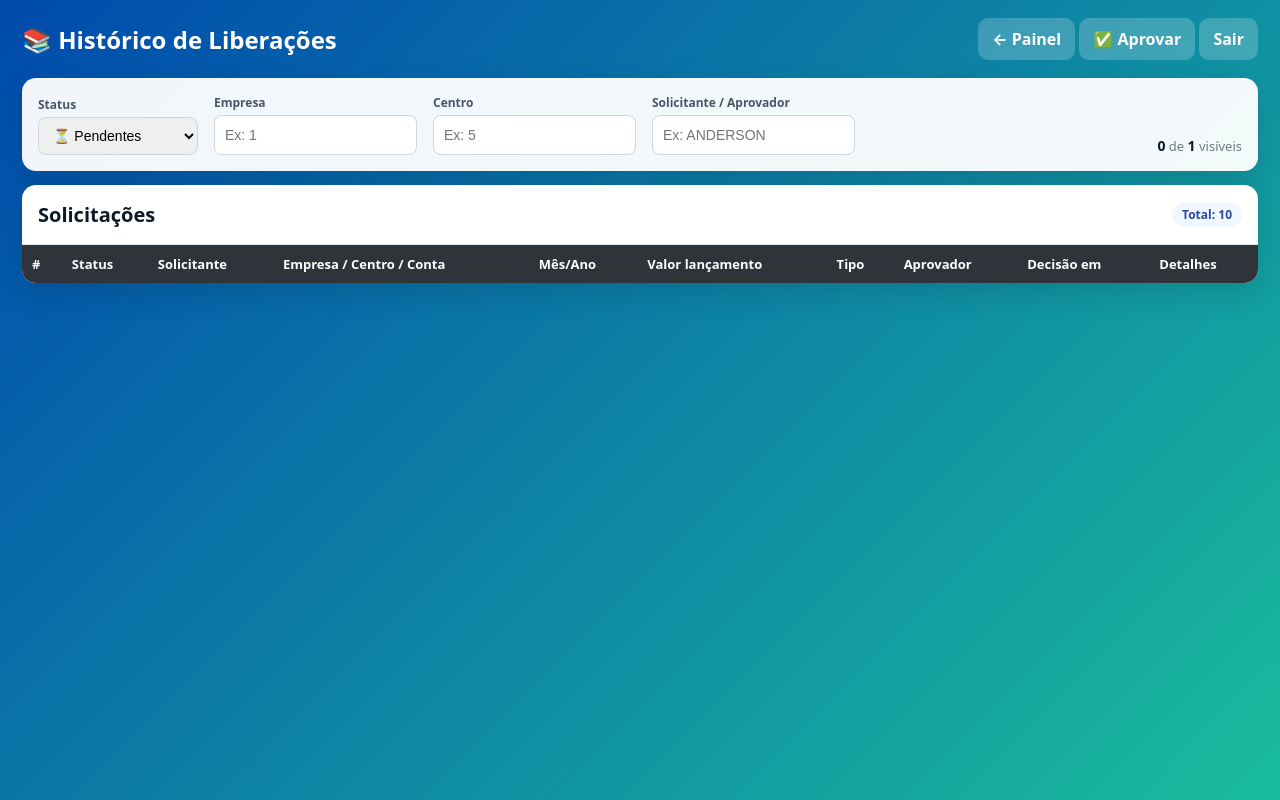
After one commit to andersonallconsultoria/previsao-app, a Django app: template core/templates/liberacoes_historico.html in a window 1280 px wide. The commit adds this page. Run offline with Django 5.2, Linux system fonts and the light colour scheme; the template is opened without the code that fills it: most values are stand-ins (such as "Sample title", 1, 10 or a date in 2020).

Commit message:
Tela Historico de Liberacoes para aprovadores
- Nova view /liberacoes/historico/ (gate: usuarios_aprovador_liberacao)
- Lista todas as solicitacoes (default filtro = Pendentes)
- Filtros client-side: status, empresa, centro, solicitante/aprovador
- Mostra detalhes em <details>: justificativa, observacao, valores, consumo
- Botao 'Historico' adicionado no painel principal (so aparece para aprovadores)
- Service module: listar_historico() consome endpoint /liberacao_historico (DB2)

Requer: cadastro do endpoint /liberacao_historico no CISS-Poder (SQL no chat)

```diff
--- /dev/null
+++ b/core/templates/liberacoes_historico.html
@@ -0,0 +1,229 @@
+{% load custom_filters %}
+<!DOCTYPE html>
+<html lang="pt-br">
+<head>
+  <meta charset="UTF-8">
+  <title>Histórico de Liberações</title>
+  <style>
+    body{ margin:0; font-family: system-ui, -apple-system, "Segoe UI", Roboto, Arial, sans-serif;
+          background: linear-gradient(135deg, #004AAD, #1ABC9C); min-height:100vh; color:#0b1b2a;}
+    .topbar{ padding:18px 22px; display:flex; justify-content:space-between; align-items:center; color:#fff; gap:16px; flex-wrap:wrap;}
+    .brand{ font-size:24px; font-weight:800; display:flex; gap:8px; align-items:center;}
+    .actions a{ background: rgba(255,255,255,.2); color:#fff; padding:10px 14px; border-radius:10px;
+                text-decoration:none; font-weight:700; display:inline-block;}
+    .actions a:hover{ background: rgba(255,255,255,.3);}
+    .wrap{ padding: 0 22px 28px;}
+
+    .filters-box{ background: rgba(255,255,255,.95); border-radius:14px; padding:16px;
+                  box-shadow: 0 10px 30px rgba(0,0,0,.12); margin-bottom:14px;
+                  display:flex; gap:16px; align-items:end; flex-wrap:wrap;}
+    .filters-box label{ font-size:12px; color:#475569; font-weight:700; display:block; margin-bottom:4px;}
+    .filters-box select, .filters-box input{ height:38px; border:1px solid #d1d5db; border-radius:8px;
+                                              padding: 0 10px; font-size:14px; min-width:160px;}
+    .filters-box .stats{ flex:1; text-align:right; color:#6b7a89; font-size:13px;}
+    .filters-box .stats b{ color:#0b1b2a; font-size:14px;}
+
+    .card{ background:#fff; border-radius:14px; box-shadow: 0 10px 30px rgba(0,0,0,.12); overflow:hidden;}
+    .card-title{ padding:16px; border-bottom:1px solid #e6ebf0; display:flex; justify-content:space-between; align-items:center; gap:12px; flex-wrap:wrap;}
+    .card-title h2{ margin:0; font-size:20px; font-weight:900;}
+    .pill-info{ background:#f2f6ff; color:#264b9b; padding:4px 10px; border-radius:999px; font-size:12px; font-weight:800;}
+
+    .table-wrap{ overflow:auto; max-height:75vh;}
+    table.lib{ width:100%; border-collapse:separate; border-spacing:0; font-size:13px;}
+    table.lib thead th{ position:sticky; top:0; background:#2f343a; color:#fff; padding:10px;
+                        text-align:left; font-weight:800; white-space:nowrap; z-index:2;}
+    table.lib tbody td{ border-bottom:1px solid #e6ebf0; padding:10px; vertical-align:top;}
+    table.lib tbody tr:hover td{ background:#f8fafc;}
+    .num{ text-align:right; font-variant-numeric:tabular-nums;}
+
+    .status{ display:inline-flex; padding:4px 10px; border-radius:999px; font-weight:800; font-size:11px;}
+    .status.P{ background:#fff7ed; color:#b54708; border:1px solid #fed7aa;}
+    .status.A{ background:#ecfdf3; color:#1f9d57; border:1px solid #bbf7d0;}
+    .status.U{ background:#dbf6e6; color:#0f6848; border:1px solid #86efac;}
+    .status.R{ background:#fff1f2; color:#dc2626; border:1px solid #fecdd3;}
+
+    .pill-tipo{ background:#eef2ff; color:#3730a3; padding:2px 8px; border-radius:999px; font-size:11px; font-weight:800;}
+    .pill-tipo.U{ background:#fef3c7; color:#92400e;}
+    .pill-tipo.V{ background:#e0e7ff; color:#3730a3;}
+    .pill-tipo.P{ background:#fce7f3; color:#9d174d;}
+
+    details summary{ cursor:pointer; color:#1a355c; font-weight:700; font-size:12px;}
+    details .meta{ background:#f9fafb; padding:8px; border-radius:6px; margin-top:6px; font-size:12px;
+                    color:#374151; line-height:1.4;}
+
+    .empty{ padding:48px; text-align:center; color:#6b7a89;}
+    .empty h3{ margin:0 0 8px; font-size:20px; color:#0b1b2a;}
+  </style>
+</head>
+<body>
+
+<div class="topbar">
+  <div class="brand">📚 Histórico de Liberações</div>
+  <div class="actions">
+    <a href="{% url 'painel' %}">← Painel</a>
+    <a href="{% url 'liberacoes_aprovar' %}">✅ Aprovar</a>
+    <a href="{% url 'logout' %}">Sair</a>
+  </div>
+</div>
+
+<div class="wrap">
+
+  <div class="filters-box">
+    <div>
+      <label>Status</label>
+      <select id="fStatus">
+        <option value="P" selected>⏳ Pendentes</option>
+        <option value="A">✓ Aprovadas</option>
+        <option value="U">✅ Usadas</option>
+        <option value="R">✗ Recusadas</option>
+        <option value="">Todos</option>
+      </select>
+    </div>
+    <div>
+      <label>Empresa</label>
+      <input type="text" id="fEmpresa" placeholder="Ex: 1" inputmode="numeric">
+    </div>
+    <div>
+      <label>Centro</label>
+      <input type="text" id="fCentro" placeholder="Ex: 5" inputmode="numeric">
+    </div>
+    <div>
+      <label>Solicitante / Aprovador</label>
+      <input type="text" id="fUsuario" placeholder="Ex: ANDERSON">
+    </div>
+    <div class="stats" id="stats">— de —</div>
+  </div>
+
+  <div class="card">
+    <div class="card-title">
+      <h2>Solicitações</h2>
+      <span class="pill-info" id="pillTotal">Total: {{ total }}</span>
+    </div>
+
+    <div class="table-wrap">
+      {% if historico %}
+      <table class="lib" id="tblHistorico">
+        <thead>
+          <tr>
+            <th>#</th>
+            <th>Status</th>
+            <th>Solicitante</th>
+            <th>Empresa / Centro / Conta</th>
+            <th>Mês/Ano</th>
+            <th class="num">Valor lançamento</th>
+            <th>Tipo</th>
+            <th>Aprovador</th>
+            <th>Decisão em</th>
+            <th>Detalhes</th>
+          </tr>
+        </thead>
+        <tbody id="tbodyHist">
+          {% for s in historico %}
+          <tr data-status="{{ s.flagStatus }}"
+              data-empresa="{{ s.idempresa }}"
+              data-centro="{{ s.idcentroresultado }}"
+              data-userso="{% firstof s.usersoSol "" %}"
+              data-aprovador="{% firstof s.usuarioAprovador "" %}">
+            <td>{{ s.idsolicitacao }}</td>
+            <td>
+              {% with st=s.flagStatus %}
+                <span class="status {{ st }}">
+                  {% if st == 'P' %}⏳ Pendente
+                  {% elif st == 'A' %}✓ Aprovada
+                  {% elif st == 'U' %}✅ Usada
+                  {% elif st == 'R' %}✗ Recusada
+                  {% else %}{{ st }}{% endif %}
+                </span>
+              {% endwith %}
+            </td>
+            <td><b>{% firstof s.usersoSol s.idusuarioSol "-" %}</b></td>
+            <td>
+              Emp: <b>{{ s.idempresa }}</b><br>
+              CR: <b>{{ s.idcentroresultado }}</b><br>
+              Cta: <b>{{ s.idctacontabil }}</b>
+            </td>
+            <td>{% if s.dtmovimento %}{{ s.dtmovimento|slice:"5:7" }}/{{ s.dtmovimento|slice:":4" }}{% else %}-{% endif %}</td>
+            <td class="num">{{ s.vallancamento|floatformat:2 }}</td>
+            <td>
+              {% if s.tipoLiberacao %}
+                <span class="pill-tipo {{ s.tipoLiberacao }}">
+                  {% if s.tipoLiberacao == 'U' %}🔒 One-shot
+                  {% elif s.tipoLiberacao == 'V' %}💰 R$ {{ s.valorLibExtra|floatformat:2 }}
+                  {% elif s.tipoLiberacao == 'P' %}📊 {{ s.percLibExtra|floatformat:1 }}%
+                  {% else %}{{ s.tipoLiberacao }}{% endif %}
+                </span>
+              {% else %}<span style="color:#9ca3af">—</span>{% endif %}
+            </td>
+            <td>{% firstof s.usuarioAprovador "—" %}</td>
+            <td>{% firstof s.dtDecisao "—" %}</td>
+            <td>
+              <details>
+                <summary>Ver</summary>
+                <div class="meta">
+                  <b>Solicitado:</b> {% firstof s.dtSolicitacao "-" %}<br>
+                  <b>Origem:</b> {% firstof s.origem "-" %}<br>
+                  <b>Tentativas:</b> {% firstof s.numTentativas 1 %}<br>
+                  <b>Previsto:</b> R$ {{ s.valorPrevisto|default:0|floatformat:2 }}<br>
+                  <b>Realizado:</b> R$ {{ s.valorRealizado|default:0|floatformat:2 }}<br>
+                  <b>Excedente:</b> R$ {{ s.valorExcedente|default:0|floatformat:2 }}<br>
+                  <b>Justificativa:</b> {% firstof s.justificativa "(vazia)" %}<br>
+                  <b>Observação aprovador:</b> {% firstof s.observacao "(vazia)" %}<br>
+                  {% if s.tipoLiberacao == 'V' and s.valorJaConsumido %}
+                  <b>Consumido:</b> R$ {{ s.valorJaConsumido|floatformat:2 }}<br>
+                  {% endif %}
+                </div>
+              </details>
+            </td>
+          </tr>
+          {% endfor %}
+        </tbody>
+      </table>
+      {% else %}
+      <div class="empty">
+        <h3>📭 Nenhuma solicitação encontrada</h3>
+      </div>
+      {% endif %}
+    </div>
+  </div>
+</div>
+
+<script>
+function aplicarFiltros(){
+  const fStatus = document.getElementById('fStatus').value.toUpperCase();
+  const fEmpresa = document.getElementById('fEmpresa').value.trim();
+  const fCentro = document.getElementById('fCentro').value.trim();
+  const fUsuario = document.getElementById('fUsuario').value.trim().toUpperCase();
+
+  let visiveis = 0;
+  const linhas = document.querySelectorAll('#tbodyHist tr');
+  linhas.forEach(tr => {
+    const status = tr.dataset.status || '';
+    const empresa = tr.dataset.empresa || '';
+    const centro = tr.dataset.centro || '';
+    const userso = (tr.dataset.userso || '').toUpperCase();
+    const aprovador = (tr.dataset.aprovador || '').toUpperCase();
+
+    let ok = true;
+    if (fStatus && status !== fStatus) ok = false;
+    if (fEmpresa && empresa !== fEmpresa) ok = false;
+    if (fCentro && centro !== fCentro) ok = false;
+    if (fUsuario && !userso.includes(fUsuario) && !aprovador.includes(fUsuario)) ok = false;
+
+    tr.style.display = ok ? '' : 'none';
+    if (ok) visiveis++;
+  });
+
+  const total = linhas.length;
+  document.getElementById('stats').innerHTML = `<b>${visiveis}</b> de <b>${total}</b> visíveis`;
+}
+
+document.querySelectorAll('#fStatus, #fEmpresa, #fCentro, #fUsuario').forEach(el => {
+  el.addEventListener('input', aplicarFiltros);
+  el.addEventListener('change', aplicarFiltros);
+});
+
+aplicarFiltros();  // aplica filtro default (Pendentes)
+</script>
+
+</body>
+</html>
--- a/core/templates/painel.html
+++ b/core/templates/painel.html
@@ -199,6 +199,7 @@
             ✅ Aprovar Liberações
             <span id="badge-pendentes" class="badge-count">0</span>
           </a>
+          <a href="{% url 'liberacoes_historico' %}" class="btn" style="background:#0891b2;color:#fff;">📚 Histórico</a>
         {% endif %}
         <button type="button" class="btn btn-cyan" id="btnExportar" {% if not consultou %}disabled{% endif %}>📤 Exportar Excel</button>
       </div>
--- a/core/urls.py
+++ b/core/urls.py
@@ -28,6 +28,7 @@ urlpatterns = [
     path('liberacoes/minhas/', views.liberacoes_minhas_view, name='liberacoes_minhas'),
     path('liberacoes/decidir/', views.liberacao_decidir_ajax, name='liberacao_decidir'),
     path('liberacoes/count/', views.liberacao_count_ajax, name='liberacao_count'),
+    path('liberacoes/historico/', views.liberacoes_historico_view, name='liberacoes_historico'),
     path('liberacoes/criar/', views.liberacao_criar_ajax, name='liberacao_criar'),
 
 ]
```
Also changed, not shown: core/liberacoes_service.py (+8 -0 lines), core/views.py (+24 -0 lines).
